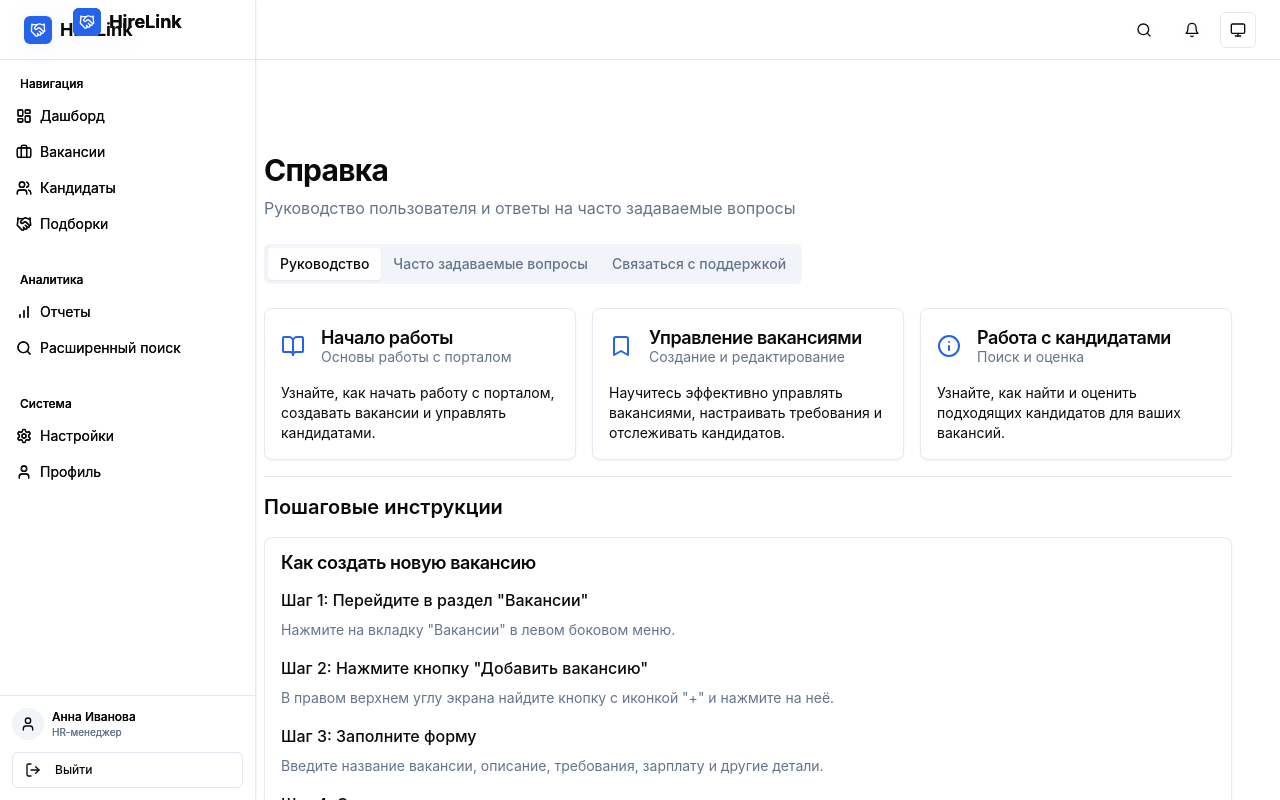
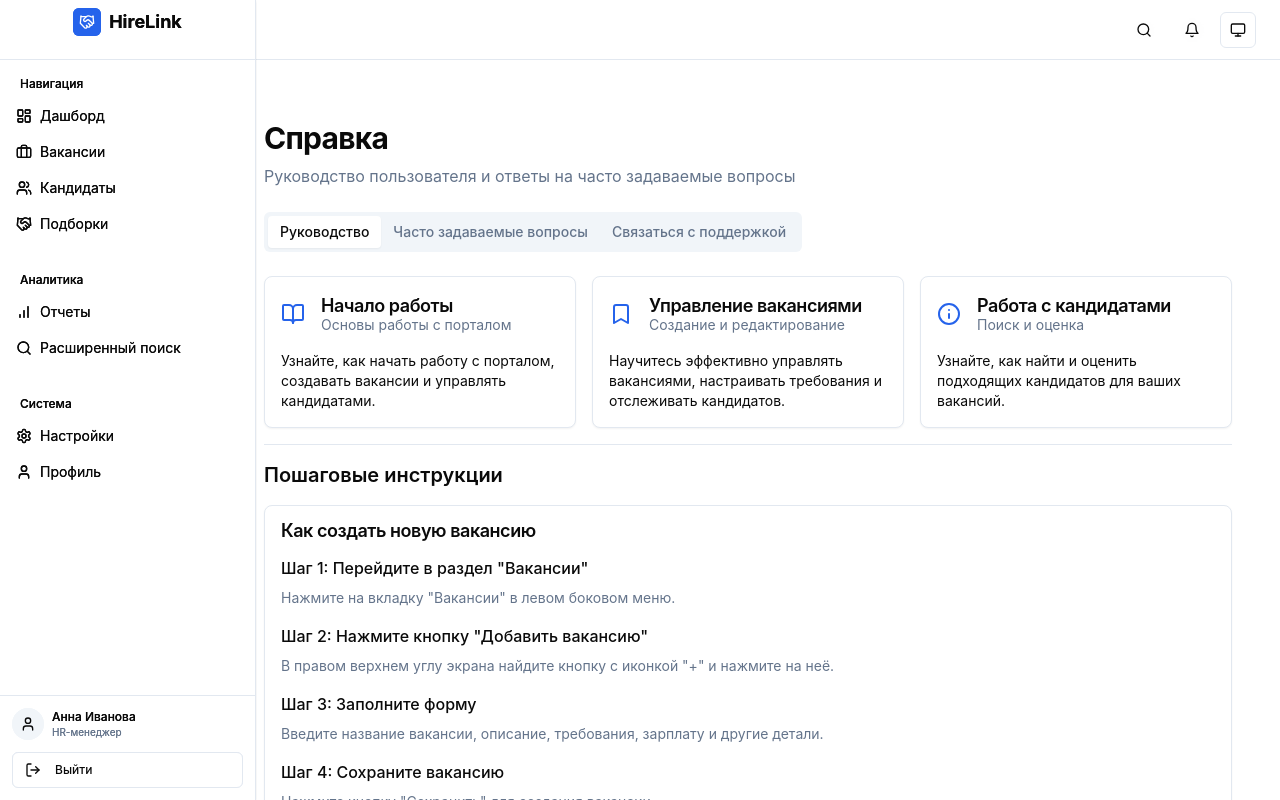
Before and after one commit to xpert1983/matchify-hirelink, a React (Vite) app: page /#/help in a window 1280 px wide. Shown: the top 800 px of the page. Built offline with nearby package versions, Linux system fonts and the light colour scheme.

Commit message:
Fix: Remove duplicate header elements
- Removed the duplicate "HireLink" and logo in the desktop header.
- Reduced spacing between the header and content in both desktop and mobile views.

```diff
--- a/src/components/layout/Header.tsx
+++ b/src/components/layout/Header.tsx
@@ -36,12 +36,14 @@ const Header = () => {
       ) : (
         <>
           <div className="flex items-center gap-2">
-            <div className="flex items-center gap-2">
-              <div className="h-7 w-7 rounded-md bg-primary flex items-center justify-center">
-                <Handshake className="h-4 w-4 text-white" />
+            {isMobile && (
+              <div className="flex items-center gap-2">
+                <div className="h-7 w-7 rounded-md bg-primary flex items-center justify-center">
+                  <Handshake className="h-4 w-4 text-white" />
+                </div>
+                <h1 className="text-lg font-bold">HireLink</h1>
               </div>
-              <h1 className="text-lg font-bold">HireLink</h1>
-            </div>
+            )}
           </div>
 
           <div className="flex items-center gap-1 md:gap-2">
--- a/src/components/layout/Layout.tsx
+++ b/src/components/layout/Layout.tsx
@@ -23,7 +23,7 @@ const Layout: React.FC<LayoutProps> = ({
         <div className="flex flex-col w-full min-h-screen">
           <Header />
           <SidebarInset className="pt-[60px] pb-[60px] md:pb-0 my-0 px-0 mx-0 rounded-none">
-            <div className="px-3 md:px-6 py-2 md:py-4">
+            <div className="px-3 md:px-6 py-0">
               <Outlet />
               {children}
             </div>
```
Also changed, not shown: src/components/layout/Sidebar.tsx (+0 -10 lines).
